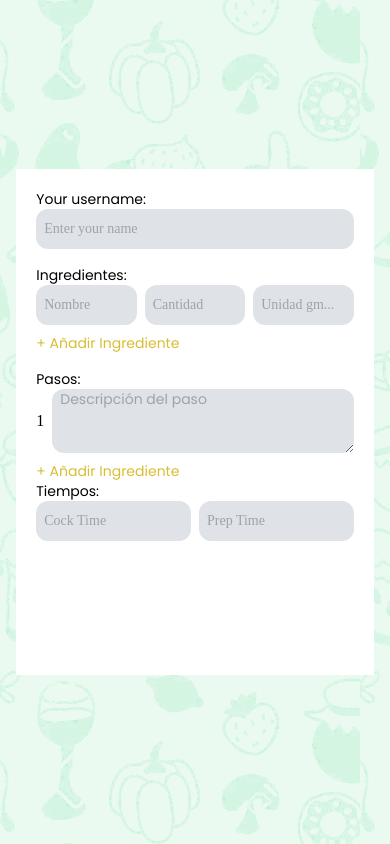
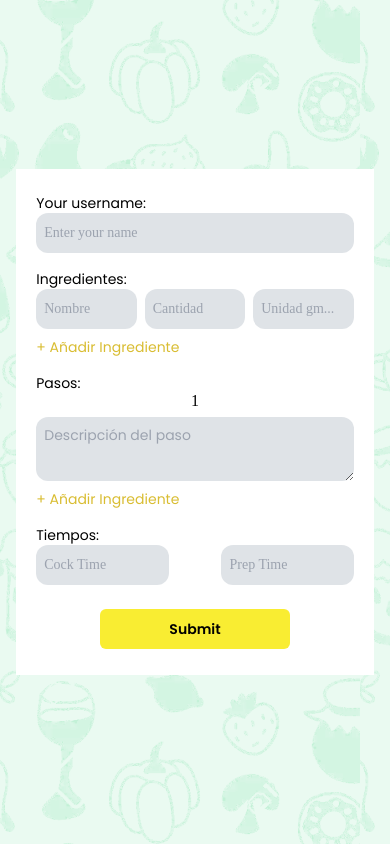
Before and after one commit to Fabio-Alfredo/Saz-n-Pro, a React (Vite) app in the folder SazonPro-Frontend/SazonPro/: page / in a window 390 px wide. Built offline with nearby package versions, Linux system fonts and the light colour scheme.

Commit message:
update: new responsive desing form creation recipe

```diff
--- a/SazonPro-Frontend/SazonPro/src/components/recipeForm/ListIngredients.jsx
+++ b/SazonPro-Frontend/SazonPro/src/components/recipeForm/ListIngredients.jsx
@@ -19,7 +19,7 @@ const ListIngredients = () => {
 
   return (
     <>
-      <div className="mt-4">
+      <div className="mt-4 w-full md:w-2/3">
         <label className="pb-1 font-sans font-normal text-sm md:text-base">Ingredientes:</label>
         {
           ingredients && ingredients.length > 0 ? (
--- a/SazonPro-Frontend/SazonPro/src/components/recipeForm/ListSteps.jsx
+++ b/SazonPro-Frontend/SazonPro/src/components/recipeForm/ListSteps.jsx
@@ -18,19 +18,19 @@ const ListSteps = () => {
 
 
   return (
-    <div className="mt-4">
+    <div className="mt-4 w-full md:w-2/3">
       <label className="pb-1 font-sans font-normal text-sm md:text-base">Pasos:</label>
       {
         steps && steps.length > 0 ? (
           steps.map((step, index) => (
-            <div key={index} className="flex mb-2 gap-2 items-center">
+            <div key={index} className="flex flex-col mb-2 gap-2 items-center">
               <label>{index + 1}</label>
               <textarea
                 name="description"
                 value={step.description}
                 onChange={(e) => handleArrayChange(e.target.value, index, 'steps', 'description')}
                 placeholder="Descripción del paso"
-                className="w-full h-16 px-2 rounded-xl bg-gray font-sans bg-opacity-40 text-sm md:text-base"
+                className="w-full h-16 p-2 rounded-xl bg-gray font-sans bg-opacity-40 text-sm md:text-base"
               />
             </div>
           ))) : (
--- a/SazonPro-Frontend/SazonPro/src/pages/CreateRecipe.jsx
+++ b/SazonPro-Frontend/SazonPro/src/pages/CreateRecipe.jsx
@@ -7,8 +7,8 @@ const CreateRecipe = () => {
 
   return (
     <div className='flex justify-center items-center bg-hero-pattern w-full h-screen'>
-      <form className='bg-white p-5 w-11/12 sm:w-4/5 lg:w-1/2 lg:px-48 h-[60vh]  max-h-[80vh] overflow-y-auto'>
-        <div className="w-full">
+      <form className='bg-white flex flex-col items-center px-5 pt-6 lg:pt-16 sm:px-16 w-11/12 sm:w-4/5 lg:w-1/2 h-[60vh] max-h-[80vh] overflow-y-auto'>
+        <div className="w-full md:w-2/3">
           <label className="pb-1 font-sans font-normal text-sm md:text-base">
             Your username:
           </label>
@@ -20,24 +20,31 @@ const CreateRecipe = () => {
         </div>
         <ListIngredients />
         <ListSteps />
+        <div className="w-full md:w-2/3 mb-2 mt-4">
           <label className='pb-1 pt-4 font-sans font-normal text-sm md:text-base'>Tiempos:</label>
-        <div className="flex mb-2 gap-2">
+          <div className='flex justify-between'>
             <input
               type="text"
               name="cookTime"
               placeholder="Cock Time"
-            className="w-1/2 h-10 pl-2 rounded-xl bg-gray bg-opacity-40 text-sm md:text-base"
+              className="w-5/12 h-10 pl-2 rounded-xl bg-gray bg-opacity-40 text-sm md:text-base"
               required
             />
             <input
               type="number"
               name="prepTime"
               placeholder="Prep Time"
-            className="w-1/2 h-10 pl-2 rounded-xl bg-gray bg-opacity-40 text-sm md:text-base"
+              className="w-5/12 h-10 pl-2 rounded-xl bg-gray bg-opacity-40 text-sm md:text-base"
               required
             />
           </div>
-        {/*añadir el boton de envio del formulario */}
+        </div>
+        <div className='flex justify-center w-full mt-4 md:mt-8'>
+          <input
+            type='submit'
+            className='bg-primary rounded-md h-10 w-3/5 cursor-pointer font-sans font-semibold text-sm'
+          />
+        </div>
       </form>
     </div>
   )
```
Lines whose indentation alone changed are shown as unchanged.
